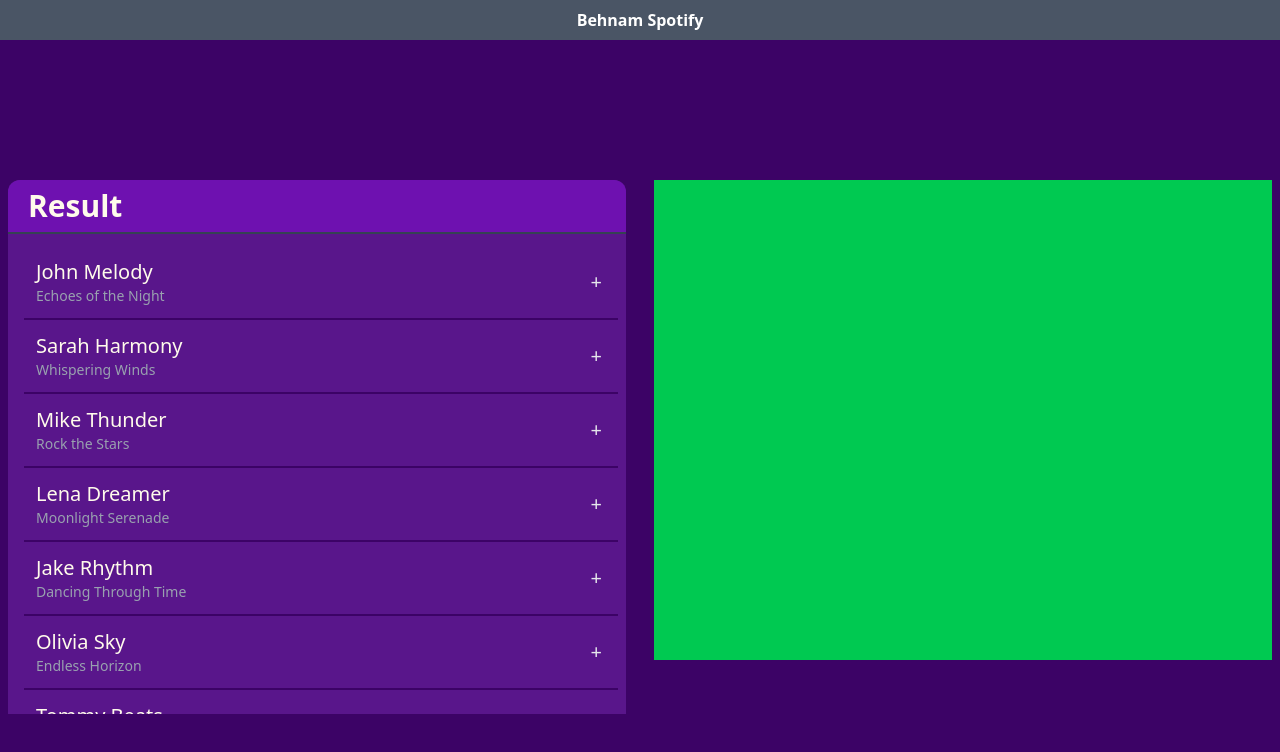
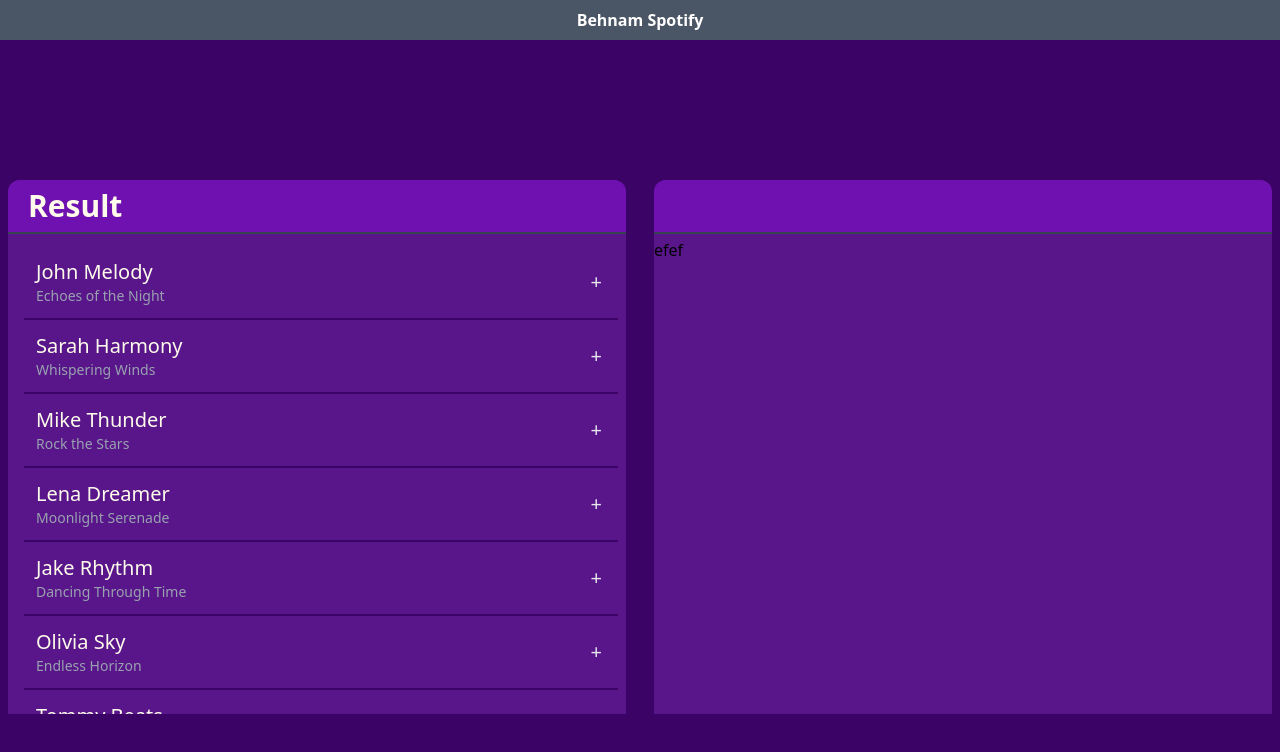
Before and after one commit to behnamac/jamming, a React (Vite) app: page / in a window 1280 px wide. Shown: the top 752 px of the page. Built offline with nearby package versions, Linux system fonts and the light colour scheme.

Commit message:
add table an playlist

```diff
--- a/src/components/Playlist.tsx
+++ b/src/components/Playlist.tsx
@@ -1,7 +1,12 @@
 import React from "react";
+import Table from "./ui/table";
 
 function Playlist() {
-  return <div className="bg-green-500 w-1/2 h-full"></div>;
+  return (
+    <Table>
+      <div>efef</div>
+    </Table>
+  );
 }
 
 export default Playlist;
--- /dev/null
+++ b/src/components/ui/Table.tsx
@@ -0,0 +1,29 @@
+import React, { use, useState } from "react";
+
+interface props {
+  title?: string;
+  children: React.ReactNode;
+}
+
+export default function table({ children, title }: props) {
+  const [input, setInput] = useState("");
+  const handleInput = (e: any) => {
+    setInput(e.target.value);
+  };
+  return (
+    <div className="w-1/2 rounded-t-xl bg-purple-900">
+      <div className="w-full rounded-t-xl border-b-2 border-gray-700 bg-purple-800">
+        <h1 className="ml-5 py-2 text-3xl font-bold text-amber-50">
+          {title ? (
+            title
+          ) : (
+            <input type="text" value={input} onChange={handleInput} />
+          )}
+        </h1>
+      </div>
+      <div className="bg--500 h-full w-full overflow-auto bg-purple-900 py-1">
+        {children}
+      </div>
+    </div>
+  );
+}
```
